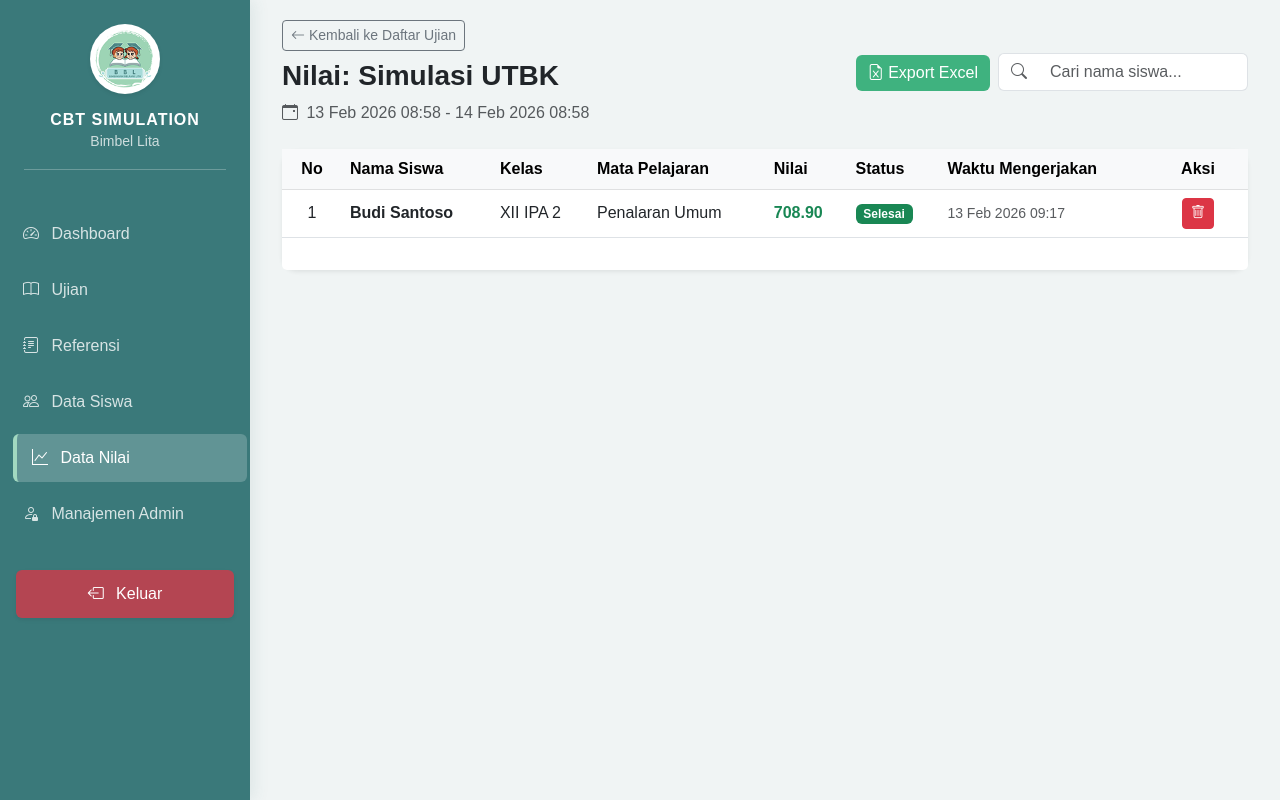
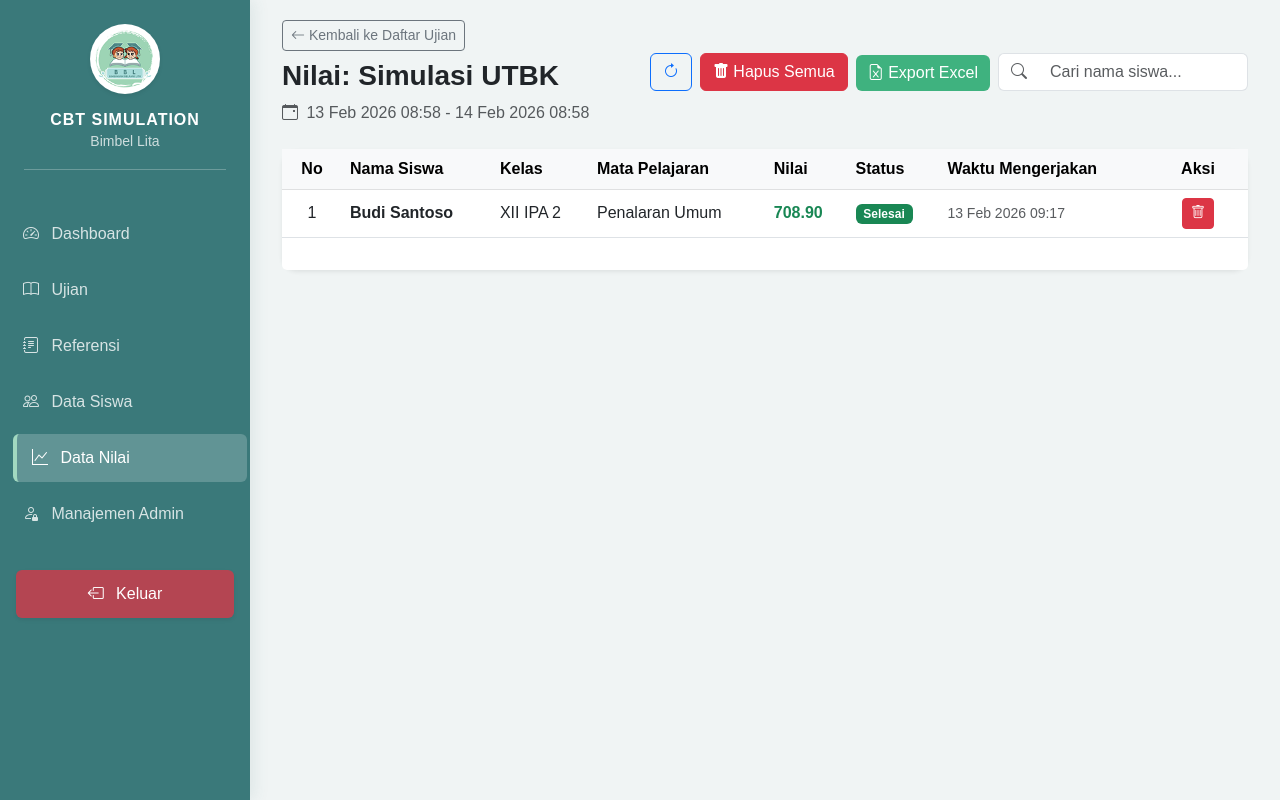
Before and after one commit to sebuahsemangat/cbt-ifsu, a PHP site: page /admin/dashboard.php?page=scores&exam_id=8 in a window 1280 px wide. Run offline with PHP 8.4, Linux system fonts and the light colour scheme; a user stored in the database is signed in; data comes from the database, SQL or seed files in the repository; some libraries are stand-ins or nearby versions.

Commit message:
Refresh data nilai, hapus semua data nilai dengan modal konfirmasi

```diff
--- a/admin/modules/scores/index.php
+++ b/admin/modules/scores/index.php
@@ -9,6 +9,24 @@ if (!isset($_SESSION['user_id'])) {
 
 $exam_id = isset($_GET['exam_id']) ? $_GET['exam_id'] : null;
 
+// === PESAN NOTIFIKASI ===
+if (isset($_SESSION['success'])): ?>
+    <div class="alert alert-success alert-dismissible fade show" role="alert">
+        <i class="bi bi-check-circle me-1"></i> <?= $_SESSION['success'] ?>
+        <button type="button" class="btn-close" data-bs-dismiss="alert"></button>
+    </div>
+    <?php unset($_SESSION['success']); ?>
+<?php endif; ?>
+
+<?php if (isset($_SESSION['error'])): ?>
+    <div class="alert alert-danger alert-dismissible fade show" role="alert">
+        <i class="bi bi-exclamation-triangle me-1"></i> <?= $_SESSION['error'] ?>
+        <button type="button" class="btn-close" data-bs-dismiss="alert"></button>
+    </div>
+    <?php unset($_SESSION['error']); ?>
+<?php endif; ?>
+
+<?php
 // === TAMPILAN DAFTAR NILAI (DETAIL) ===
 if ($exam_id):
 
@@ -64,6 +82,16 @@ if ($exam_id):
             </p>
         </div>
         <div class="d-flex gap-2 align-items-end">
+            <!-- Tombol Refresh -->
+            <button class="btn btn-outline-primary" onclick="window.location.reload();" title="Refresh Data">
+                <i class="bi bi-arrow-clockwise"></i>
+            </button>
+
+            <!-- Tombol Hapus Semua -->
+            <button class="btn btn-danger" onclick="deleteAllScores()" title="Hapus Semua Nilai">
+                <i class="bi bi-trash-fill"></i> Hapus Semua
+            </button>
+
             <a href="modules/scores/export.php?exam_id=<?= $exam_id ?>" class="btn btn-success text-white">
                 <i class="bi bi-file-earmark-excel"></i> Export Excel
             </a>
@@ -231,7 +259,61 @@ if ($exam_id):
             window.location.href = 'modules/scores/process.php?action=finish&id=' + id + '&exam_id=<?= $exam_id ?>';
         }
     }
+
+    // Fungsi untuk menghapus semua data nilai pada ujian ini
+    function deleteAllScores() {
+        const confirmInput = document.getElementById('confirmDeleteInput');
+        const btnConfirm = document.getElementById('btnConfirmDeleteAll');
+
+        confirmInput.value = '';
+        btnConfirm.disabled = true;
+
+        // Pastikan event listener terpasang (hanya sekali)
+        if (!confirmInput.getAttribute('data-listener')) {
+            confirmInput.addEventListener('input', function() {
+                btnConfirm.disabled = (this.value.toLowerCase() !== 'hapus');
+            });
+            confirmInput.setAttribute('data-listener', 'true');
+        }
+
+        const myModal = new bootstrap.Modal(document.getElementById('deleteAllModal'));
+        myModal.show();
+    }
+
+    function executeDeleteAll() {
+        window.location.href = 'modules/scores/process.php?action=delete_all&exam_id=<?= $exam_id ?>';
+    }
     </script>
+
+    <!-- Modal Konfirmasi Hapus Semua -->
+    <div class="modal fade" id="deleteAllModal" tabindex="-1">
+        <div class="modal-dialog modal-dialog-centered">
+            <div class="modal-content border-0 shadow-lg">
+                <div class="modal-header bg-danger text-white border-0">
+                    <h5 class="modal-title fw-bold"><i class="bi bi-trash-fill me-2"></i>Konfirmasi Hapus Semua</h5>
+                    <button type="button" class="btn-close btn-close-white" data-bs-dismiss="modal"></button>
+                </div>
+                <div class="modal-body p-4 text-center">
+                    <div class="mb-3">
+                        <i class="bi bi-exclamation-triangle text-danger" style="font-size: 4rem;"></i>
+                    </div>
+                    <h5 class="fw-bold mb-3">Tindakan Berbahaya!</h5>
+                    <p class="text-muted">
+                        Anda akan menghapus <strong>SELURUH</strong> data nilai untuk ujian ini.
+                        Data yang sudah dihapus tidak dapat dikembalikan lagi.
+                    </p>
+                    <div class="mt-4 text-start">
+                        <label class="form-label small fw-bold">Silakan ketik <span class="text-danger italic">"hapus"</span> untuk mengonfirmasi:</label>
+                        <input type="text" id="confirmDeleteInput" class="form-control border-2" placeholder="Ketik di sini..." autocomplete="off">
+                    </div>
+                </div>
+                <div class="modal-footer border-0 p-3 pt-0 justify-content-center">
+                    <button type="button" class="btn btn-secondary px-4" data-bs-dismiss="modal">Batal</button>
+                    <button type="button" id="btnConfirmDeleteAll" class="btn btn-danger px-4" disabled onclick="executeDeleteAll()">Iya, Hapus Semua Data</button>
+                </div>
+            </div>
+        </div>
+    </div>
 
 <?php
 // === TAMPILAN PILIH UJIAN (UTAMA) ===
--- a/update_notes.php
+++ b/update_notes.php
@@ -7,9 +7,9 @@
 7. Perhitungan nilai berdasarkan bobot mata pelajaran
 8. Tipe soal isian singkat
 9. Label Benar/Salah harus dinamis
+10. Tombol hapus semua nilai dan refresh di halaman nilai
 
 yang belum diimplementasi:
 1. Copy soal ke ujian lain
-2. Tambahkan tombol hapus semua nilai di halaman nilai
-3. Cek koneksi internet di halaman ujian
-4. Download report nilai di siswa
+2. Cek koneksi internet di halaman ujian
+3. Download report nilai di siswa
```
Also changed, not shown: admin/modules/scores/process.php (+25 -0 lines).
